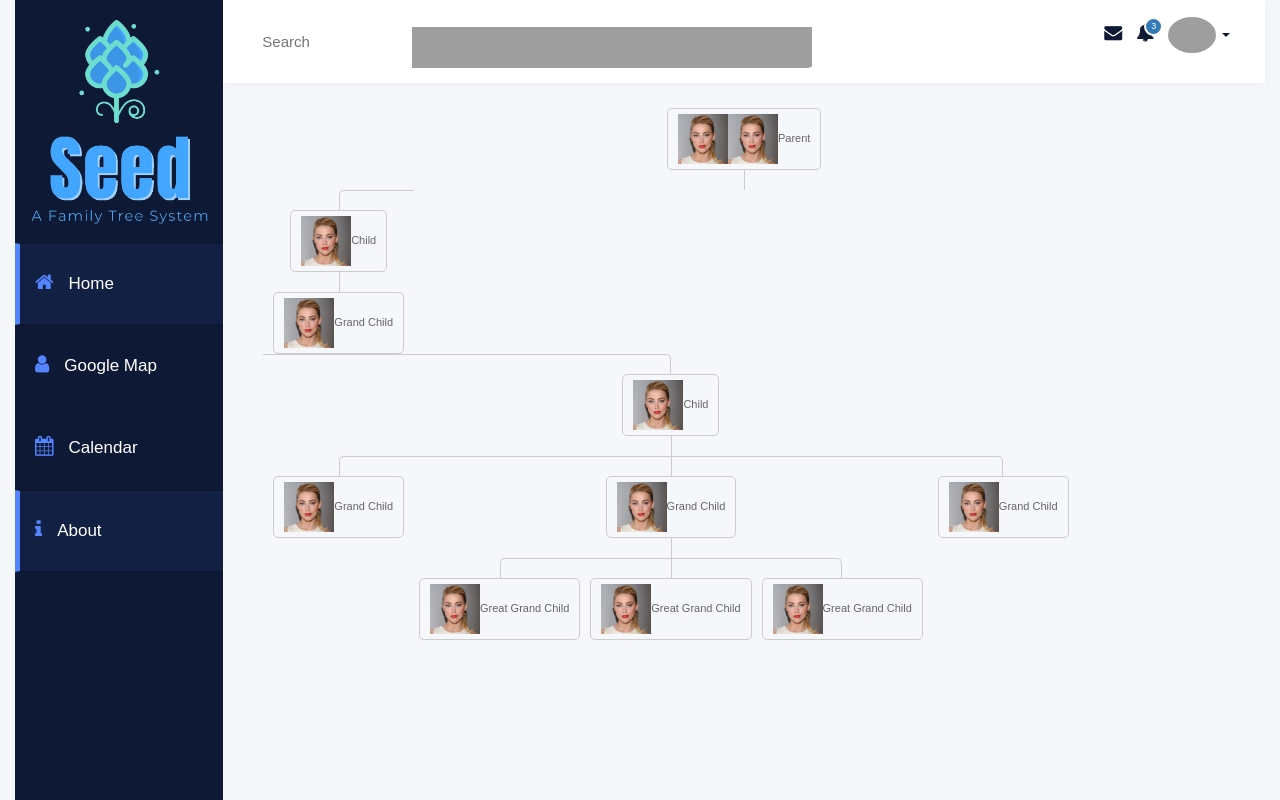
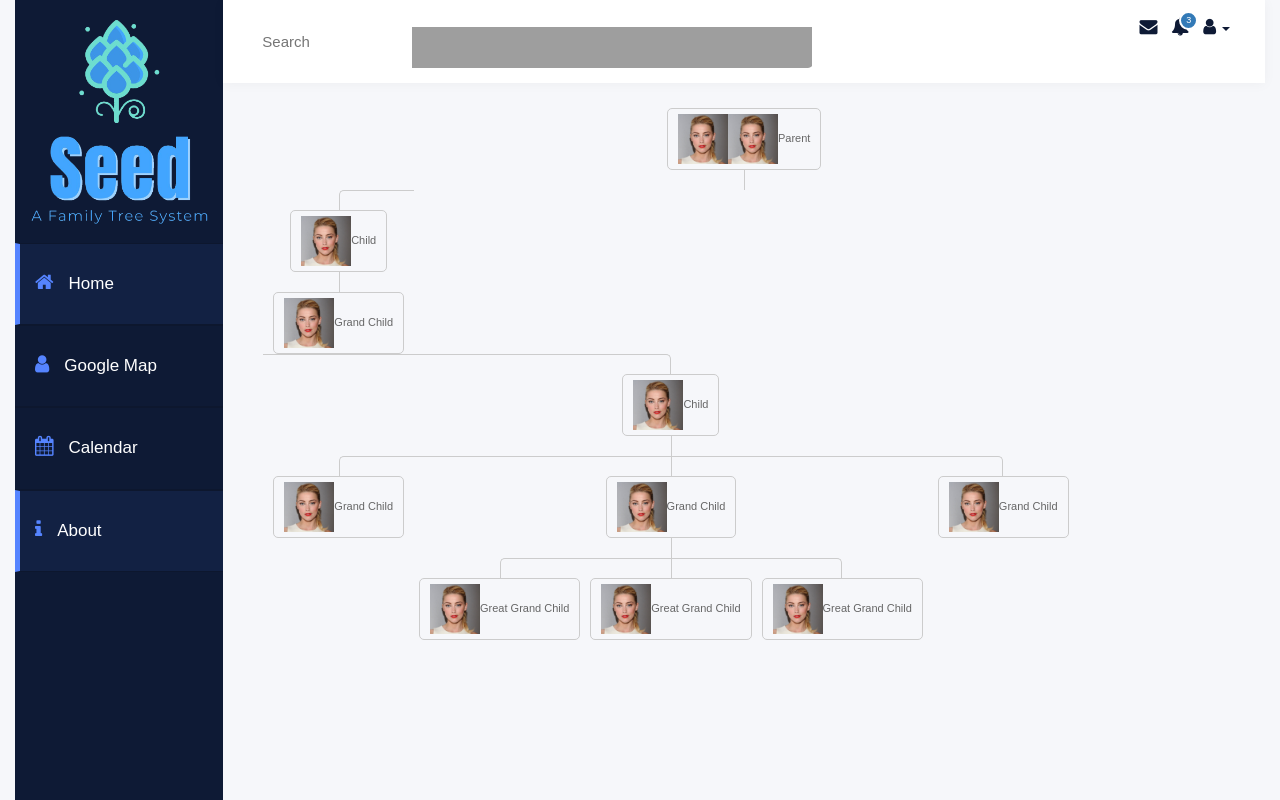
Before and after one commit to codingWithElias/Login-registration-System-PHP-and-MYSQL, a PHP site: page /home.php in a window 1280 px wide. Run offline with PHP 8.4, Linux system fonts and the light colour scheme; a user stored in the database is signed in; some libraries are stand-ins or nearby versions; grey boxes are pictures that could not be loaded.

Commit message:
image missing update

```diff
--- a/calendar.php
+++ b/calendar.php
@@ -150,7 +150,7 @@ body {font-family: Verdana, sans-serif;}
                                         </a>
                                     </li>
                                     <li class="dropdown">
-                                        <a href="#" class="dropdown-toggle" data-toggle="dropdown"><img src="http://jskrishna.com/work/merkury/images/user-pic.jpg" alt="user">
+                                        <a href="#" class="dropdown-toggle" data-toggle="dropdown"><i class="fa fa-user" aria-hidden="true"></i>
                                             <b class="caret"></b></a>
                                         <ul class="dropdown-menu">
                                             <li>
--- a/googlemap.php
+++ b/googlemap.php
@@ -67,7 +67,7 @@ if (isset($_SESSION['id']) && isset($_SESSION['user_name'])) {
                                         </a>
                                     </li>
                                     <li class="dropdown">
-                                        <a href="#" class="dropdown-toggle" data-toggle="dropdown"><img src="http://jskrishna.com/work/merkury/images/user-pic.jpg" alt="user">
+                                        <a href="#" class="dropdown-toggle" data-toggle="dropdown"><i class="fa fa-user" aria-hidden="true"></i>
                                             <b class="caret"></b></a>
                                         <ul class="dropdown-menu">
                                             <li>
--- a/home.php
+++ b/home.php
@@ -67,7 +67,7 @@ if (isset($_SESSION['id']) && isset($_SESSION['user_name'])) {
                                         </a>
                                     </li>
                                     <li class="dropdown">
-                                        <a href="#" class="dropdown-toggle" data-toggle="dropdown"><img src="http://jskrishna.com/work/merkury/images/user-pic.jpg" alt="user">
+                                        <a href="#" class="dropdown-toggle" data-toggle="dropdown"><i class="fa fa-user" aria-hidden="true"></i>
                                             <b class="caret"></b></a>
                                         <ul class="dropdown-menu">
                                             <li>
--- a/setting.php
+++ b/setting.php
@@ -67,7 +67,7 @@ if (isset($_SESSION['id']) && isset($_SESSION['user_name'])) {
                                         </a>
                                     </li>
                                     <li class="dropdown">
-                                        <a href="#" class="dropdown-toggle" data-toggle="dropdown"><img src="http://jskrishna.com/work/merkury/images/user-pic.jpg" alt="user">
+                                        <a href="#" class="dropdown-toggle" data-toggle="dropdown"><i class="fa fa-user" aria-hidden="true"></i>
                                             <b class="caret"></b></a>
                                         <ul class="dropdown-menu">
                                             <li>
```
